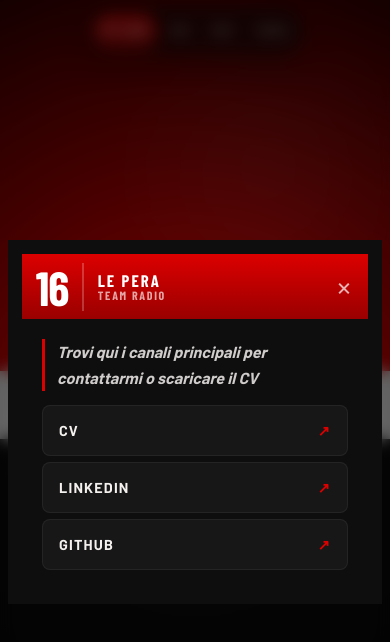
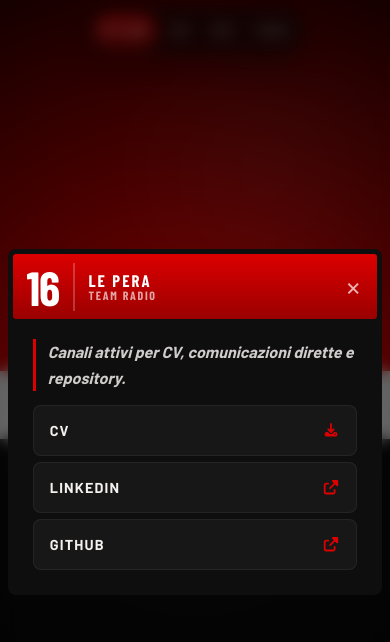
Before and after one commit to matteolepera/portfolio, a React (Vite) app: page / in a window 390 px wide. Both pictures are taken after a click on the button "RADIO". Shown: the top 642 px of the page. Built offline with nearby package versions, Linux system fonts and the light colour scheme; a web font is replaced by a local one.

Commit message:
feat: aggiunta dipendenza icone.
rifinito il contacts panel con le nuove icone.

rivisti nuovamente i testi nella home.(sperando che questa sia l'ultima volta)

rivisti i testi per la pagina projects e il modal contacts.

```diff
--- a/package.json
+++ b/package.json
@@ -10,6 +10,9 @@
     "preview": "vite preview"
   },
   "dependencies": {
+    "@fortawesome/free-brands-svg-icons": "^7.3.0",
+    "@fortawesome/free-solid-svg-icons": "^7.3.0",
+    "@fortawesome/react-fontawesome": "^3.3.1",
     "react": "^19.2.0",
     "react-dom": "^19.2.0",
     "react-router-dom": "^7.13.0"
--- a/src/components/Header.jsx
+++ b/src/components/Header.jsx
@@ -1,6 +1,13 @@
 import { useEffect, useState } from "react"
 import { NavLink, useLocation } from "react-router-dom"
 import styles from "../styles/Header.module.css"
+
+// ICON
+import { FontAwesomeIcon } from "@fortawesome/react-fontawesome";
+import {
+    faDownload,
+    faUpRightFromSquare,
+} from "@fortawesome/free-solid-svg-icons";
 
 const navigationItems = [
     { to: "/", label: "Pit Lane", end: true },
@@ -96,7 +103,7 @@ export default function Header() {
 
                         <div className={styles.contactsPanelBody}>
                             <p className={styles.contactsPanelQuote}>
-                                Trovi qui i canali principali per contattarmi o scaricare il CV
+                                Canali attivi per CV, comunicazioni dirette e repository.
                             </p>
                             <div className={styles.contactsPanelLinks}>
                                 {contactLinks.map((link) => (
@@ -110,7 +117,7 @@ export default function Header() {
                                         onClick={() => setContactsOpen(false)}
                                     >
                                         <span>{link.label}</span>
-                                        <span className={styles.contactsPanelArrow} aria-hidden="true">↗</span>
+                                        <span className={styles.contactsPanelArrow} aria-hidden="true">{link.label == "CV" ? <FontAwesomeIcon icon={faDownload} /> : <FontAwesomeIcon icon={faUpRightFromSquare} />}</span>
                                     </a>
                                 ))}
                             </div>
--- a/src/pages/Home.jsx
+++ b/src/pages/Home.jsx
@@ -6,13 +6,12 @@ export default function Home() {
             <div className={styles.sectionInner}>
                 <div className={styles.heroContent}>
                     <h1>
-                        <span>Ciao, Sono Matteo.</span>
-                        <span>E Faccio siti.</span>
+                        <span>Ciao. Sono Matteo.</span>
+                        <span>Creo siti web.</span>
                     </h1>
                     <div className={styles.heroDescription}>
                         <p>
-                            Non sono solo bravo, sono anche simpatico.
-                            ci provo.
+                            Creo interfacce pulite e funzionali, con attenzione ai dettagli.<br />E quando serve, anche con un po’ di personalità.
                         </p>
                     </div>
                 </div>
--- a/src/pages/Projects.jsx
+++ b/src/pages/Projects.jsx
@@ -71,7 +71,7 @@ export default function Projects() {
         <section className={styles.projectsSection} id="projects">
             <div className={styles.projectsHeader}>
                 <span>BOX</span>
-                <p>Seleziona un progetto per aprire la scheda dettagliata.</p>
+                <p>Progetti completati e messi in pista.<br />Clicca per i dettagli.</p>
             </div>
             <div className={styles.sectionInner}>
                 <div className={styles.projectsGrid}>
--- a/src/styles/Header.module.css
+++ b/src/styles/Header.module.css
@@ -93,6 +93,7 @@
     display: flex;
     align-items: center;
     gap: 0;
+    border-radius: 3px
 }
 
 .contactsPanelNumber {
@@ -264,12 +265,12 @@
         right: auto;
         width: 100%;
         max-height: calc(100dvh - 1rem);
-        border-radius: 0;
+        border-radius: 8px;
         border: 0;
         box-shadow: none;
         display: flex;
         flex-direction: column;
-        padding: 0.88rem;
+        padding: 0.3rem;
     }
 
     .contactsPanelBody {
--- a/src/styles/Home.module.css
+++ b/src/styles/Home.module.css
@@ -132,16 +132,6 @@
 
 /* Responsive */
 
-@media (max-width: 1024px) {
-    .heroContent h1 {
-        font-size: 4.6rem;
-    }
-
-    .heroDescription p {
-        font-size: 1.3rem;
-    }
-}
-
 @media (max-width: 768px) {
     .heroContent h1 {
         font-size: 3rem;
@@ -164,7 +154,7 @@
     }
 
     .heroDescription p {
-        font-size: 0.9rem;
+        font-size: 0.8rem;
     }
 
 
```
Also changed, not shown: 1 other file (tests, documents, lock files or other folders).
